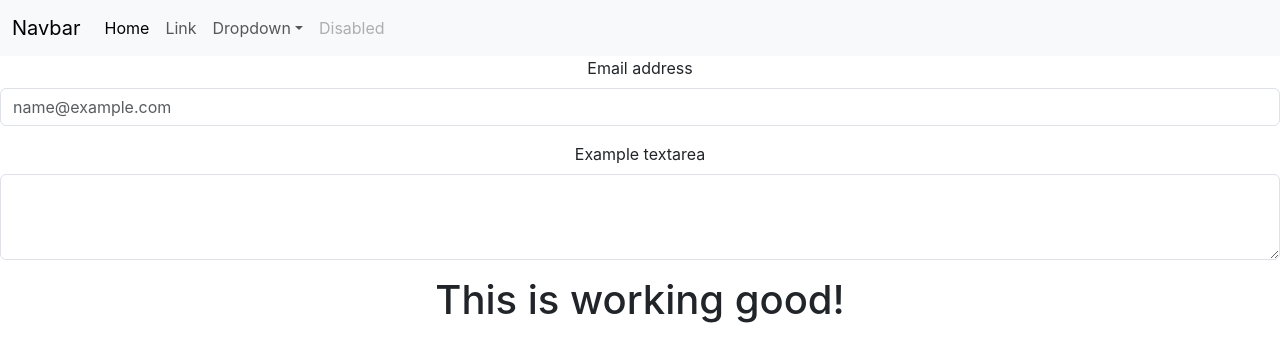
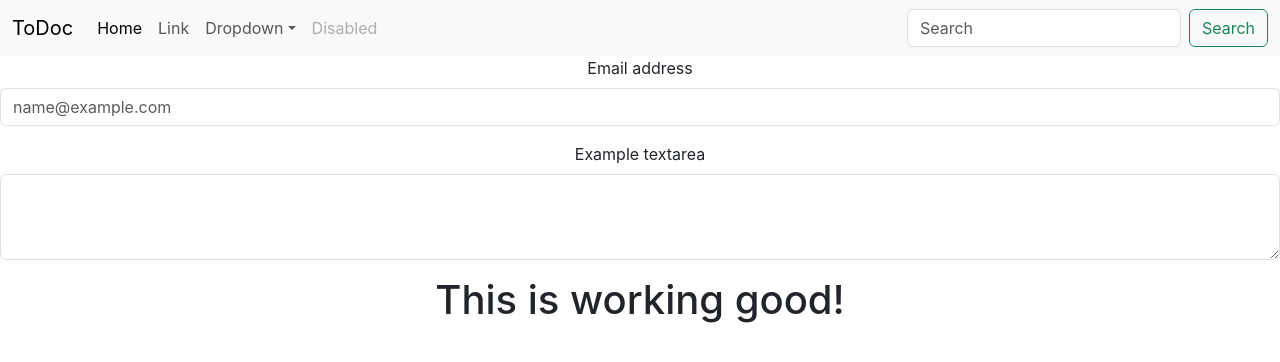
Before and after one commit to Dhrumil0413/Todo_list, a React (Create React App) app: page / in a window 1280 px wide. Shown: the top 362 px of the page. Built offline with nearby package versions, Linux system fonts and the light colour scheme.

Commit message:
Changes to Support Props in This App

```diff
--- a/src/App.js
+++ b/src/App.js
@@ -7,7 +7,7 @@
 function App() {
   return (
     <div className="App">
-      <Navbar isSearchBar = {true} />
+      <Navbar isSearchBar = {true}  NavName="ToDoc" />
       <Todos />
       <Footer />
     </div>
--- a/src/MyComponents/Navbar.js
+++ b/src/MyComponents/Navbar.js
@@ -5,7 +5,7 @@
     <div>
         <nav className="navbar navbar-expand-lg bg-body-tertiary">
         <div className="container-fluid">
-          <a className="navbar-brand" href="#">Navbar</a>
+          <a className="navbar-brand" href="#">{props.NavName}</a>
           <button className="navbar-toggler" type="button" data-bs-toggle="collapse" data-bs-target="#navbarSupportedContent" aria-controls="navbarSupportedContent" aria-expanded="false" aria-label="Toggle navigation">
             <span className="navbar-toggler-icon"></span>
           </button>
@@ -32,9 +32,10 @@
                 <a className="nav-link disabled" aria-disabled="true">Disabled</a>
               </li>
             </ul>
-            {
-
-            }
+            <form className="d-flex" role="search">
+              <input className="form-control me-2" type="search" placeholder="Search" aria-label="Search" />
+              <button className="btn btn-outline-success" type="submit">Search</button>
+            </form>
           </div>
         </div>
       </nav>
```
